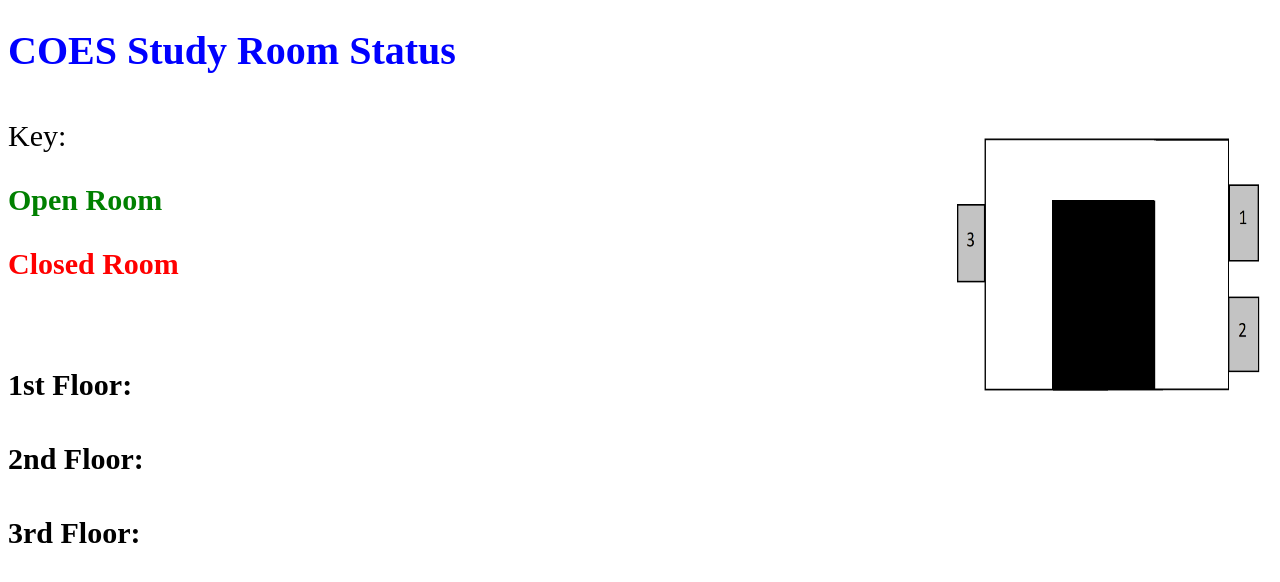
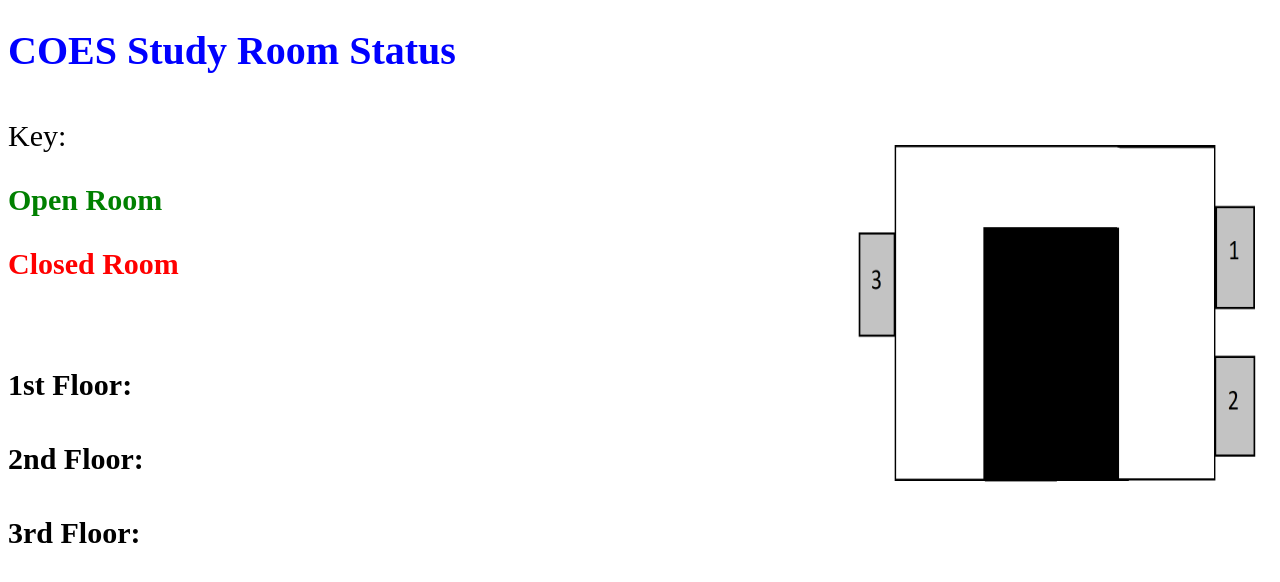
Before and after one commit to BurntMuffins/StudyRoomStatus, a Flask app: page / in a window 1280 px wide. Shown: the top 582 px of the page. Run offline with Flask 3, Linux system fonts and the light colour scheme.

Commit message:
changed image size

```diff
--- a/hostPi/templates/index.html
+++ b/hostPi/templates/index.html
@@ -7,7 +7,7 @@
     <body>
         <h1 style="font-size: 40px; color:blue">COES Study Room Status</h1>
         <br>
-        <span style="font-size: 30px">Key:</span><img src="{{url_for('static', filename='temp_studyRoom_map.png')}}" align="right" style="width:320px;height:300px;" />
+        <span style="font-size: 30px">Key:</span><img src="{{url_for('static', filename='temp_studyRoom_map.png')}}" align="right" style="width:420px;height:400px;" />
         <h3 style="font-size: 30px; color:green">Open Room</h3>
         <h3 style="font-size: 30px; color:red">Closed Room</h3>
         <br>
```
